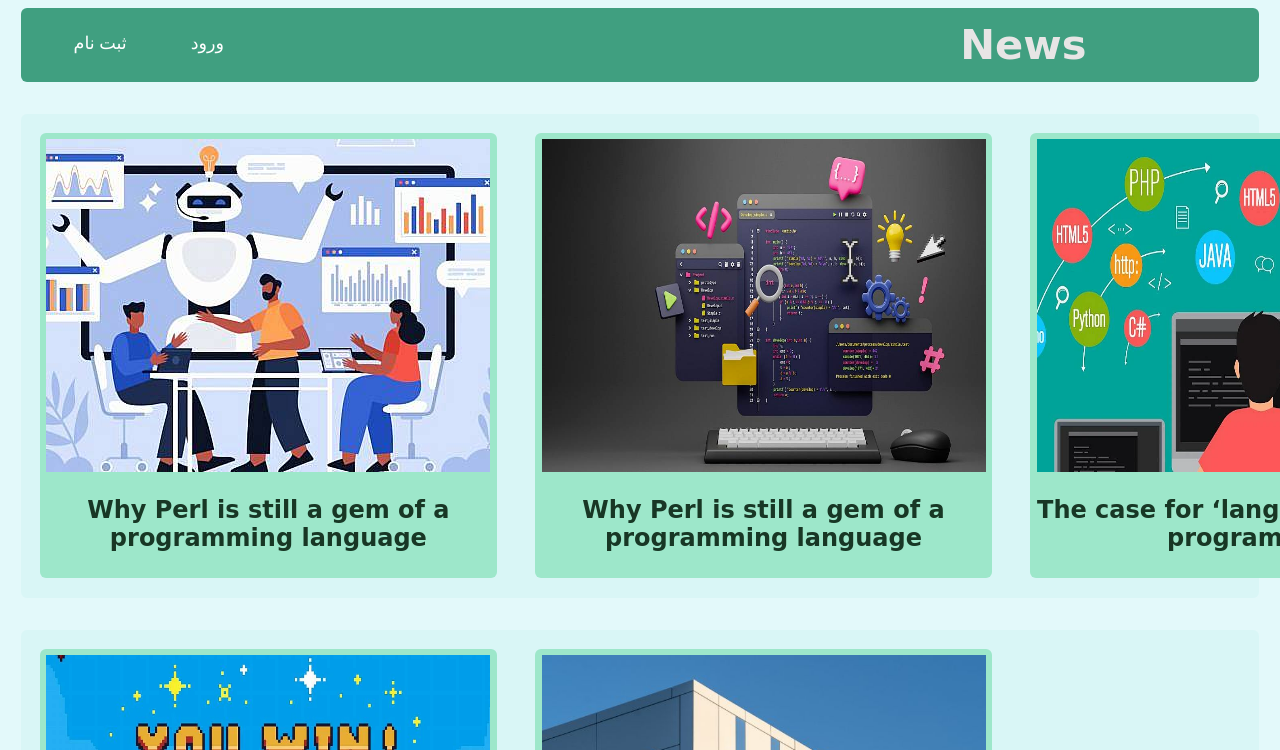
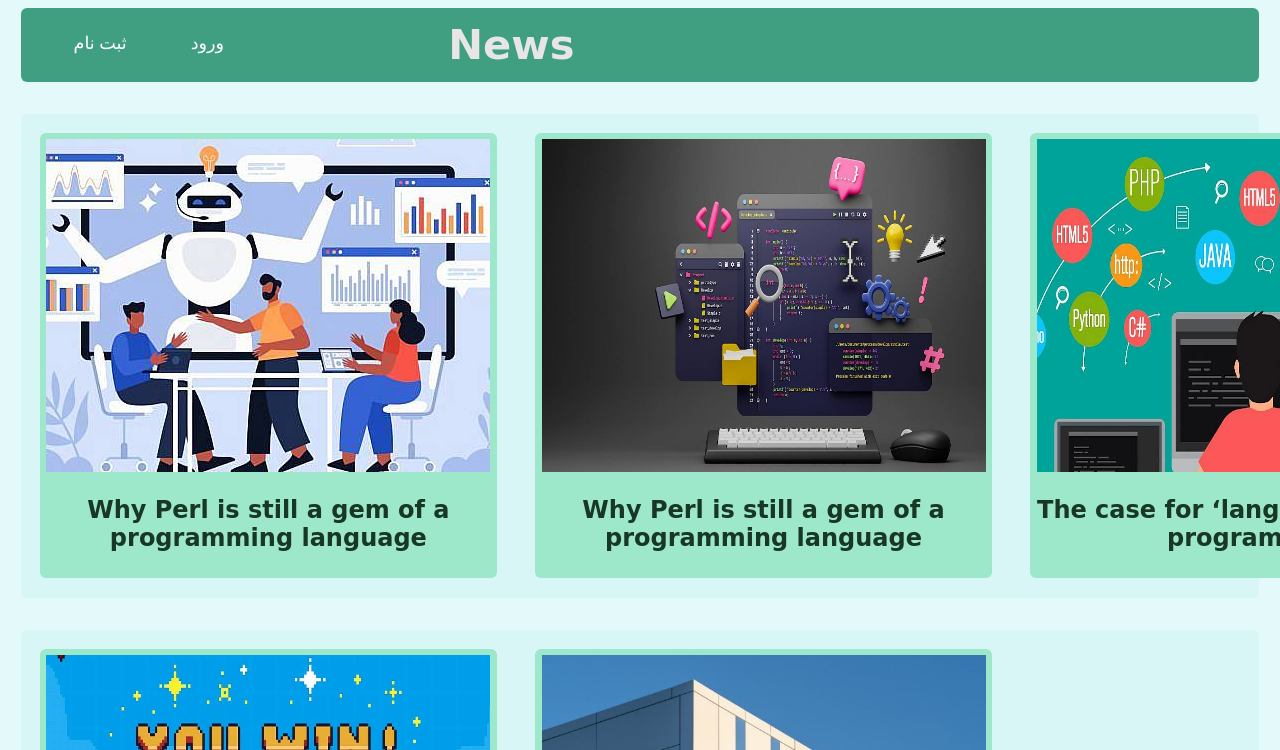
Before and after one commit to brf0/news-site, a plain HTML site: page news site/org.html in a window 1280 px wide. Shown: the top 750 px of the page. Drawn offline with Linux system fonts and the light colour scheme; a small style sheet from the web is missing.

Commit message:
style.css

```diff
--- a/news site/style.css
+++ b/news site/style.css
@@ -129,7 +129,7 @@ html{
     }
     #cll {
         padding-bottom: 3px;
-        margin-right: 10rem;
+        margin-right: 42rem;
     }
     section.ab {
         height: 26rem;
```
